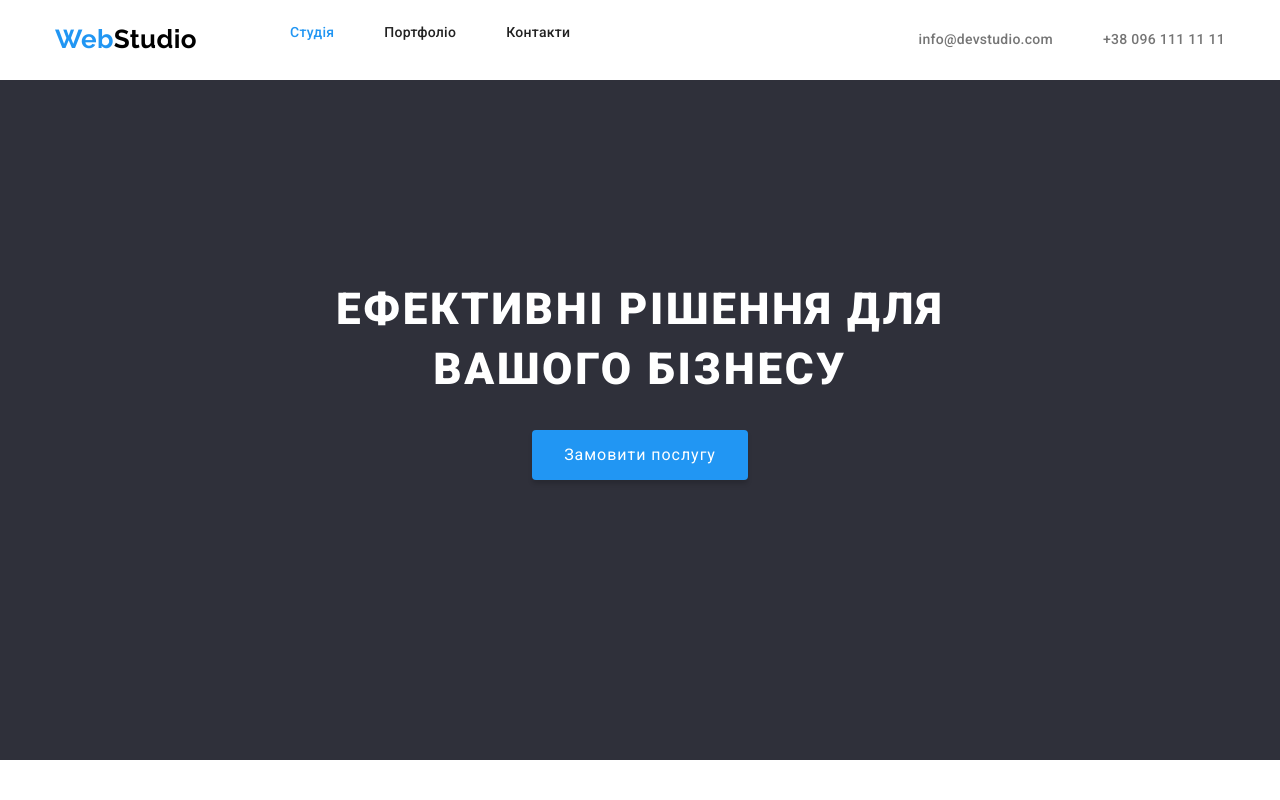
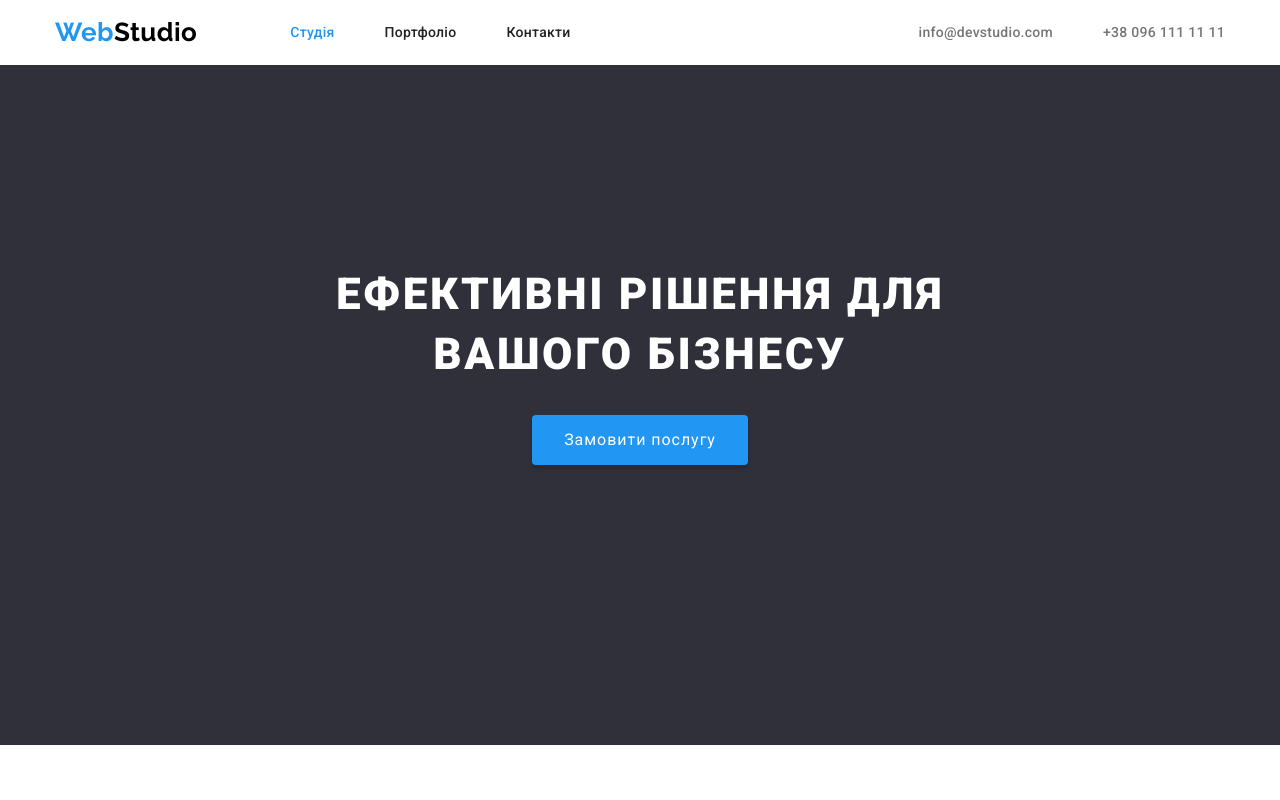
Before and after one commit to Litinskiy/goit-markup-hw-03, a plain HTML site: page index.html in a window 1280 px wide. Shown: the top 800 px of the page. Drawn offline with nearby package versions, Linux system fonts and the light colour scheme.

Commit message:
corrected homework3
positioning the logo in the center via flex

```diff
--- a/css/styles.css
+++ b/css/styles.css
@@ -27,10 +27,7 @@ body{
 
 .logo {
     display: inline-block;
-
     text-decoration: none;
-    padding-top: 24px;
-    padding-bottom: 25px;
     padding-right: 93px;
 
     font-family: 'Raleway', variable;
@@ -151,6 +148,11 @@ body{
 
 .page-nav {
     display: flex;
+}
+
+.page-nav .logo {
+    display: flex;
+    align-items: center;
 }
 
 .main-nav {
--- a/index.html
+++ b/index.html
@@ -26,7 +26,7 @@
                         <a href="../goit-markup-hw-03/portfolio.html" class="nav-link link">Портфоліо</a>
                     </li>
                     <li class="item">
-                        <a href="" class="nav-link link">Контакти</a>
+                        <a href="#" class="nav-link link">Контакти</a>
                     </li>
                 </ul>
             </nav>
```
